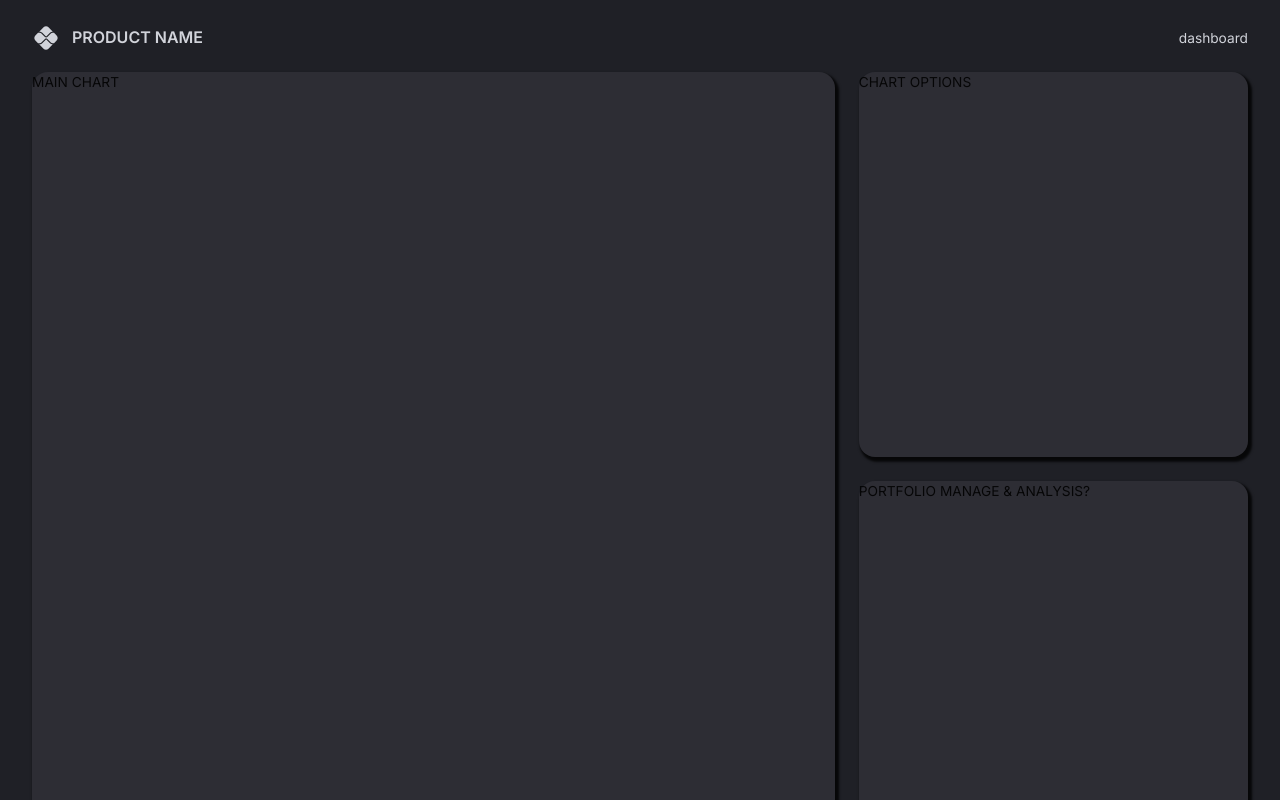
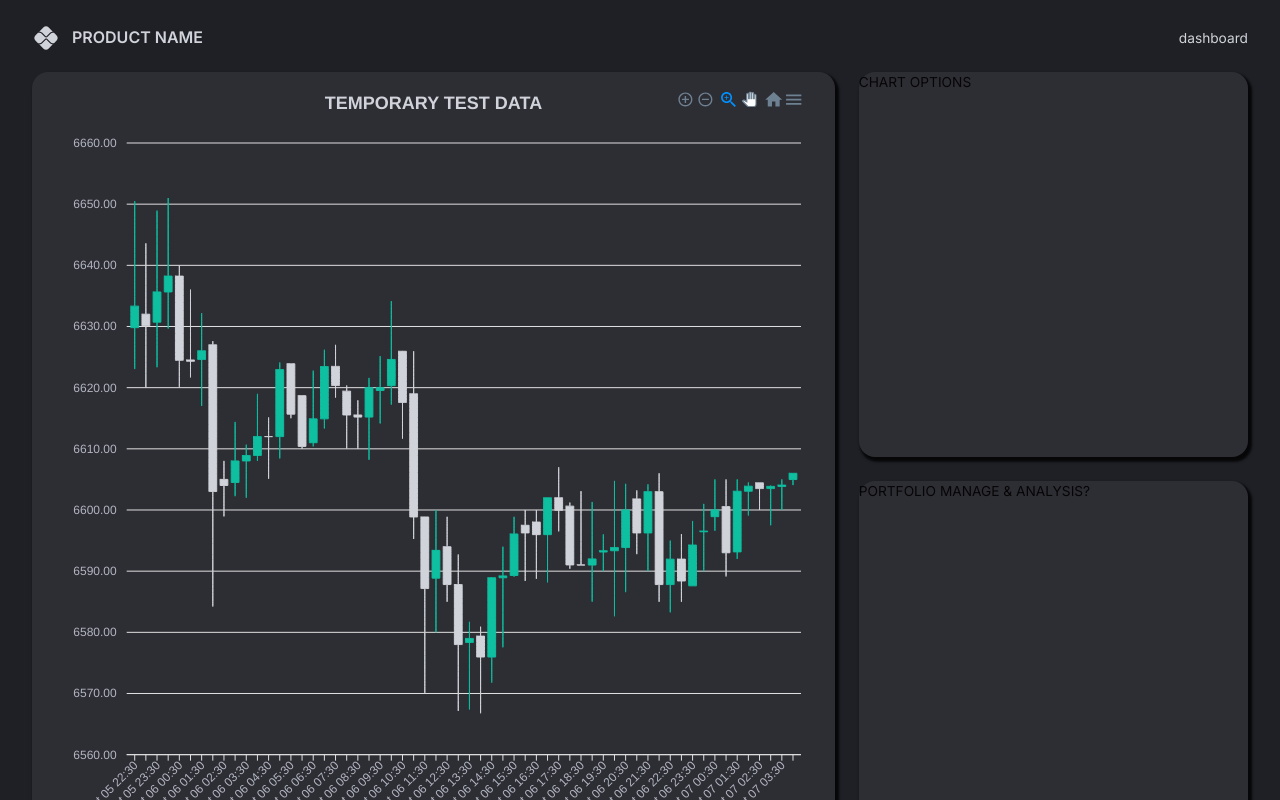
Before and after one commit to dillan-scott/predictive-finance-dashboard, a React (Vite) app in the folder client/: page / in a window 1280 px wide. Shown: the top 800 px of the page. Built offline with nearby package versions, Linux system fonts and the light colour scheme.

Commit message:
feat: add candlestick chart with temporary data

```diff
--- a/client/package.json
+++ b/client/package.json
@@ -16,7 +16,10 @@
     "@mui/icons-material": "^6.3.1",
     "@mui/material": "^6.3.1",
     "@reduxjs/toolkit": "^2.5.0",
+    "apexcharts": "^4.3.0",
+    "dayjs": "^1.11.13",
     "react": "^18.3.1",
+    "react-apexcharts": "^1.7.0",
     "react-dom": "^18.3.1",
     "react-redux": "^9.2.0",
     "react-router-dom": "^7.1.1"
--- a/client/src/scenes/Dashboard/MainChart.tsx
+++ b/client/src/scenes/Dashboard/MainChart.tsx
@@ -1,7 +1,308 @@
 import DashboardBox from "@/components/DashboardBox";
+import ReactApexChart from "react-apexcharts";
+import dayjs from "dayjs";
+import { useTheme } from "@mui/material";
+import { ApexOptions } from "apexcharts";
 
 const MainChart = () => {
-  return <DashboardBox gridArea="a">MAIN CHART</DashboardBox>;
+  const { palette } = useTheme();
+  const seriesData = [
+    {
+      name: "candle",
+      data: [
+        {
+          x: new Date(1538778600000),
+          y: [6629.81, 6650.5, 6623.04, 6633.33],
+        },
+        {
+          x: new Date(1538780400000),
+          y: [6632.01, 6643.59, 6620, 6630.11],
+        },
+        {
+          x: new Date(1538782200000),
+          y: [6630.71, 6648.95, 6623.34, 6635.65],
+        },
+        {
+          x: new Date(1538784000000),
+          y: [6635.65, 6651, 6629.67, 6638.24],
+        },
+        {
+          x: new Date(1538785800000),
+          y: [6638.24, 6640, 6620, 6624.47],
+        },
+        {
+          x: new Date(1538787600000),
+          y: [6624.53, 6636.03, 6621.68, 6624.31],
+        },
+        {
+          x: new Date(1538789400000),
+          y: [6624.61, 6632.2, 6617, 6626.02],
+        },
+        {
+          x: new Date(1538791200000),
+          y: [6627, 6627.62, 6584.22, 6603.02],
+        },
+        {
+          x: new Date(1538793000000),
+          y: [6605, 6608.03, 6598.95, 6604.01],
+        },
+        {
+          x: new Date(1538794800000),
+          y: [6604.5, 6614.4, 6602.26, 6608.02],
+        },
+        {
+          x: new Date(1538796600000),
+          y: [6608.02, 6610.68, 6601.99, 6608.91],
+        },
+        {
+          x: new Date(1538798400000),
+          y: [6608.91, 6618.99, 6608.01, 6612],
+        },
+        {
+          x: new Date(1538800200000),
+          y: [6612, 6615.13, 6605.09, 6612],
+        },
+        {
+          x: new Date(1538802000000),
+          y: [6612, 6624.12, 6608.43, 6622.95],
+        },
+        {
+          x: new Date(1538803800000),
+          y: [6623.91, 6623.91, 6615, 6615.67],
+        },
+        {
+          x: new Date(1538805600000),
+          y: [6618.69, 6618.74, 6610, 6610.4],
+        },
+        {
+          x: new Date(1538807400000),
+          y: [6611, 6622.78, 6610.4, 6614.9],
+        },
+        {
+          x: new Date(1538809200000),
+          y: [6614.9, 6626.2, 6613.33, 6623.45],
+        },
+        {
+          x: new Date(1538811000000),
+          y: [6623.48, 6627, 6618.38, 6620.35],
+        },
+        {
+          x: new Date(1538812800000),
+          y: [6619.43, 6620.35, 6610.05, 6615.53],
+        },
+        {
+          x: new Date(1538814600000),
+          y: [6615.53, 6617.93, 6610, 6615.19],
+        },
+        {
+          x: new Date(1538816400000),
+          y: [6615.19, 6621.6, 6608.2, 6620],
+        },
+        {
+          x: new Date(1538818200000),
+          y: [6619.54, 6625.17, 6614.15, 6620],
+        },
+        {
+          x: new Date(1538820000000),
+          y: [6620.33, 6634.15, 6617.24, 6624.61],
+        },
+        {
+          x: new Date(1538821800000),
+          y: [6625.95, 6626, 6611.66, 6617.58],
+        },
+        {
+          x: new Date(1538823600000),
+          y: [6619, 6625.97, 6595.27, 6598.86],
+        },
+        {
+          x: new Date(1538825400000),
+          y: [6598.86, 6598.88, 6570, 6587.16],
+        },
+        {
+          x: new Date(1538827200000),
+          y: [6588.86, 6600, 6580, 6593.4],
+        },
+        {
+          x: new Date(1538829000000),
+          y: [6593.99, 6598.89, 6585, 6587.81],
+        },
+        {
+          x: new Date(1538830800000),
+          y: [6587.81, 6592.73, 6567.14, 6578],
+        },
+        {
+          x: new Date(1538832600000),
+          y: [6578.35, 6581.72, 6567.39, 6579],
+        },
+        {
+          x: new Date(1538834400000),
+          y: [6579.38, 6580.92, 6566.77, 6575.96],
+        },
+        {
+          x: new Date(1538836200000),
+          y: [6575.96, 6589, 6571.77, 6588.92],
+        },
+        {
+          x: new Date(1538838000000),
+          y: [6588.92, 6594, 6577.55, 6589.22],
+        },
+        {
+          x: new Date(1538839800000),
+          y: [6589.3, 6598.89, 6589.1, 6596.08],
+        },
+        {
+          x: new Date(1538841600000),
+          y: [6597.5, 6600, 6588.39, 6596.25],
+        },
+        {
+          x: new Date(1538843400000),
+          y: [6598.03, 6600, 6588.73, 6595.97],
+        },
+        {
+          x: new Date(1538845200000),
+          y: [6595.97, 6602.01, 6588.17, 6602],
+        },
+        {
+          x: new Date(1538847000000),
+          y: [6602, 6607, 6596.51, 6599.95],
+        },
+        {
+          x: new Date(1538848800000),
+          y: [6600.63, 6601.21, 6590.39, 6591.02],
+        },
+        {
+          x: new Date(1538850600000),
+          y: [6591.02, 6603.08, 6591, 6591],
+        },
+        {
+          x: new Date(1538852400000),
+          y: [6591, 6601.32, 6585, 6592],
+        },
+        {
+          x: new Date(1538854200000),
+          y: [6593.13, 6596.01, 6590, 6593.34],
+        },
+        {
+          x: new Date(1538856000000),
+          y: [6593.34, 6604.76, 6582.63, 6593.86],
+        },
+        {
+          x: new Date(1538857800000),
+          y: [6593.86, 6604.28, 6586.57, 6600.01],
+        },
+        {
+          x: new Date(1538859600000),
+          y: [6601.81, 6603.21, 6592.78, 6596.25],
+        },
+        {
+          x: new Date(1538861400000),
+          y: [6596.25, 6604.2, 6590, 6602.99],
+        },
+        {
+          x: new Date(1538863200000),
+          y: [6602.99, 6606, 6584.99, 6587.81],
+        },
+        {
+          x: new Date(1538865000000),
+          y: [6587.81, 6595, 6583.27, 6591.96],
+        },
+        {
+          x: new Date(1538866800000),
+          y: [6591.97, 6596.07, 6585, 6588.39],
+        },
+        {
+          x: new Date(1538868600000),
+          y: [6587.6, 6598.21, 6587.6, 6594.27],
+        },
+        {
+          x: new Date(1538870400000),
+          y: [6596.44, 6601, 6590, 6596.55],
+        },
+        {
+          x: new Date(1538872200000),
+          y: [6598.91, 6605, 6596.61, 6600.02],
+        },
+        {
+          x: new Date(1538874000000),
+          y: [6600.55, 6605, 6589.14, 6593.01],
+        },
+        {
+          x: new Date(1538875800000),
+          y: [6593.15, 6605, 6592, 6603.06],
+        },
+        {
+          x: new Date(1538877600000),
+          y: [6603.07, 6604.5, 6599.09, 6603.89],
+        },
+        {
+          x: new Date(1538879400000),
+          y: [6604.44, 6604.44, 6600, 6603.5],
+        },
+        {
+          x: new Date(1538881200000),
+          y: [6603.5, 6603.99, 6597.5, 6603.86],
+        },
+        {
+          x: new Date(1538883000000),
+          y: [6603.85, 6605, 6600, 6604.07],
+        },
+        {
+          x: new Date(1538884800000),
+          y: [6604.98, 6606, 6604.07, 6606],
+        },
+      ],
+    },
+  ];
+
+  const options: ApexOptions = {
+    title: {
+      text: "TEMPORARY TEST DATA",
+      align: "center",
+      style: { color: palette.grey[300], fontSize: "18px" },
+    },
+    tooltip: {
+      enabled: true,
+    },
+    xaxis: {
+      type: "category",
+      labels: {
+        style: { fontSize: "12px", colors: palette.grey[500] },
+        formatter: function (val) {
+          return dayjs(val).format("MMM DD HH:mm");
+        },
+      },
+    },
+    yaxis: {
+      labels: {
+        style: { fontSize: "12px", colors: palette.grey[500] },
+      },
+      tooltip: {
+        enabled: true,
+      },
+    },
+    plotOptions: {
+      candlestick: {
+        colors: {
+          upward: palette.primary[600],
+          downward: palette.grey[300],
+        },
+        wick: {
+          useFillColor: true,
+        },
+      },
+    },
+  };
+
+  return (
+    <DashboardBox height="100%" gridArea="a" p="1rem 1.5rem">
+      <ReactApexChart
+        type="candlestick"
+        series={seriesData}
+        options={options}
+        height="100%"
+      />
+    </DashboardBox>
+  );
 };
 
 export default MainChart;
```
Also changed, not shown: 1 other file (tests, documents, lock files or other folders).
